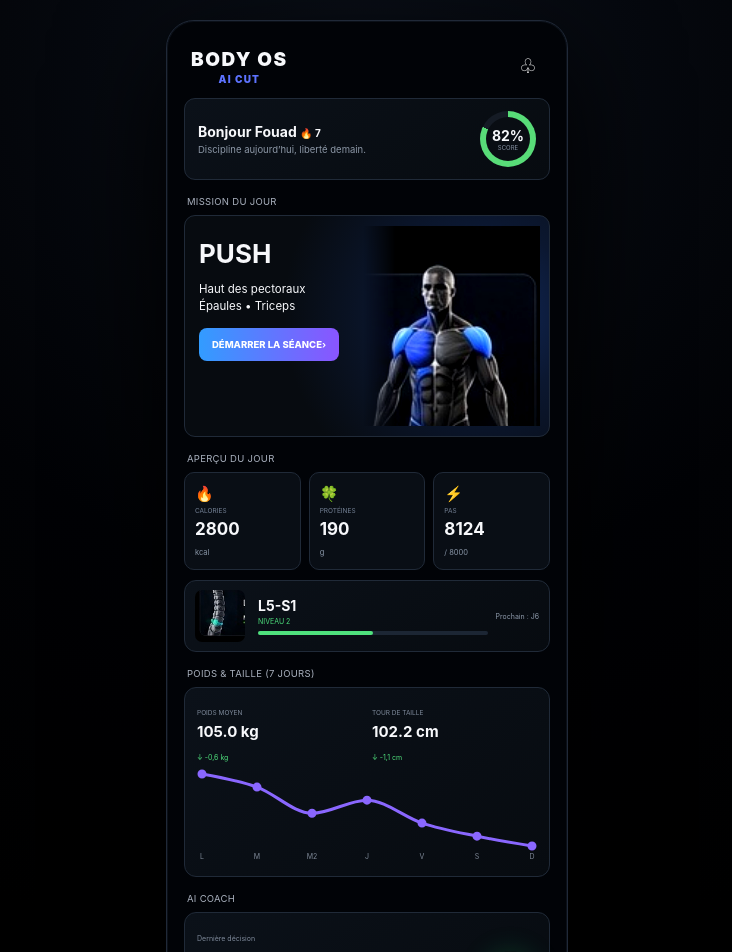
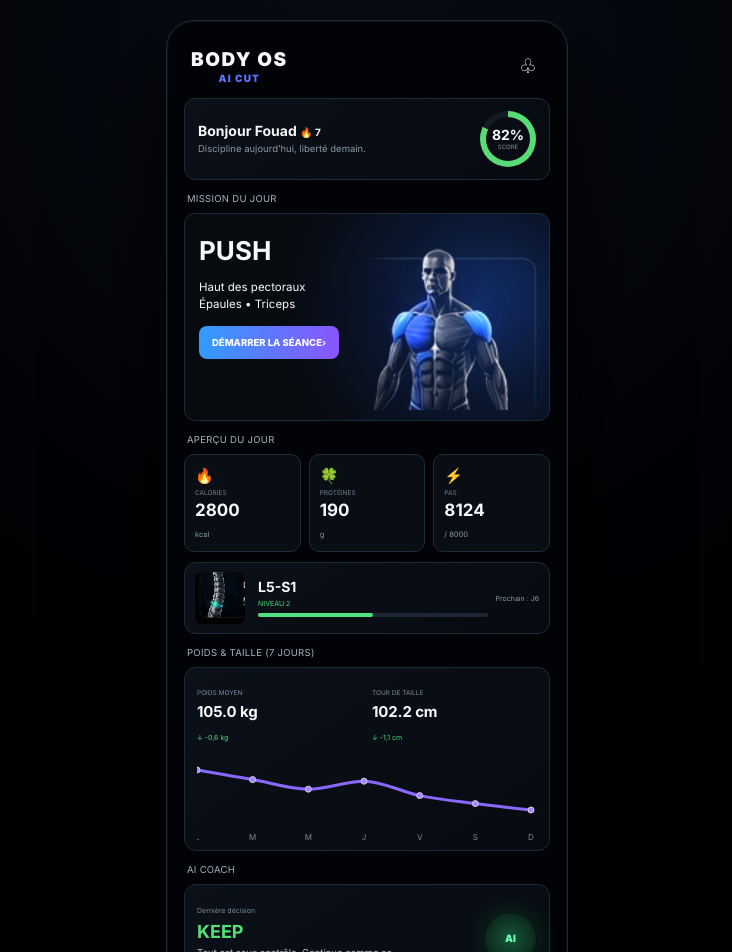
Before and after one commit to fouadnana/body-os, a React (Vite) app: page / in a window 1280 px wide. Shown: the top 952 px of the page, without its empty margins (273-1005 px from the left). Built offline with nearby package versions, Linux system fonts and the light colour scheme.

Commit message:
feat: BODY OS V6.1 TODAY finalize

```diff
--- a/src/App.tsx
+++ b/src/App.tsx
@@ -7,6 +7,10 @@ const l5Spine = new URL('./assets/l5-spine.jpg', import.meta.url).href
 
 type Tab = 'today'|'workout'|'nutrition'|'progress'|'coach'
 const target={calories:2800,protein:190,fat:85,carbs:319,steps:8000}
+const fallbackTrendData=[
+  {day:'L',weight:105.6},{day:'M',weight:105.0},{day:'M',weight:104.4},
+  {day:'J',weight:104.9},{day:'V',weight:104.0},{day:'S',weight:103.5},{day:'D',weight:103.1}
+]
 
 const nav:[Tab,string,string][]=[
   ['today','⌂','TODAY'],
@@ -28,12 +32,12 @@ export default function App(){
 
   const current=sessions[day%sessions.length]
   const latest=daily.at(-1)
-  const chartData=daily.slice(-7).length>=2 ? daily.slice(-7) : [
-    {date:'L',weight:106.1},{date:'M',weight:105.7},{date:'M2',weight:104.9},{date:'J',weight:105.3},{date:'V',weight:104.6},{date:'S',weight:104.2},{date:'D',weight:103.9}
-  ]
   const weight=latest?.weight??105
   const waist=latest?.waist??102.2
   const latestCheck=checkins.at(-1)
+  const trendData=daily.length>=2
+    ? daily.slice(-7).map((x:any,i:number)=>({day:['L','M','M','J','V','S','D'][Math.max(0,7-Math.min(7,daily.slice(-7).length)+i)]||'',weight:x.weight}))
+    : fallbackTrendData
 
   const decision=useMemo(()=>{
     if(!latestCheck)return{type:'KEEP',cls:'keep',text:'Tout est sous contrôle. Continue comme ça.'}
@@ -124,11 +128,11 @@ export default function App(){
           </div>
           <div className="trendChart">
             <ResponsiveContainer width="100%" height={112}>
-              <LineChart data={chartData}>
-                <XAxis dataKey="date" tick={{fontSize:7,fill:'#7f8998'}} axisLine={false} tickLine={false}/>
-                <YAxis hide domain={['dataMin - .6','dataMax + .6']}/>
+              <LineChart data={trendData} margin={{top:8,right:6,bottom:2,left:0}}>
+                <XAxis dataKey="day" tick={{fontSize:8,fill:'#7f8998'}} axisLine={false} tickLine={false} interval={0}/>
+                <YAxis hide domain={['dataMin - 1','dataMax + 1']}/>
                 <Tooltip contentStyle={{background:'#090e15',border:'1px solid #202a38',borderRadius:8,fontSize:9}}/>
-                <Line type="monotone" dataKey="weight" stroke="#8a67ff" strokeWidth={3} dot={{r:3,fill:'#8a67ff'}}/>
+                <Line type="monotone" dataKey="weight" stroke="#8a67ff" strokeWidth={3} dot={{r:3,fill:'#a287ff',stroke:'#d6ccff',strokeWidth:1}} activeDot={{r:4}}/>
               </LineChart>
             </ResponsiveContainer>
           </div>
--- a/src/styles.css
+++ b/src/styles.css
@@ -14,3 +14,46 @@
 .aiCoachCard{height:105px;padding:12px}.aiCoachCard b{font-size:18px}.aiCoachCard p{font-size:9.5px}.brainGlow{width:53px;height:53px;right:12px;bottom:12px;box-shadow:0 0 28px #19c96a33}
 .bottomNav{height:68px;background:#03070cf5}.bottomNav button span{font-size:16px}.bottomNav button small{font-size:6.5px}
 @media(min-width:431px){.desktopStage{padding:20px 24px 42px}.phoneApp{min-height:874px}}
+
+
+/* V6.1 — TODAY final polish */
+.phoneApp{
+  -webkit-font-smoothing:antialiased;
+  text-rendering:geometricPrecision;
+}
+.todayScreen .missionCard{
+  height:208px;
+}
+.todayScreen .missionVisual img{
+  width:112%;
+  height:106%;
+  object-fit:cover;
+  object-position:center 46%;
+  border-radius:0;
+  mix-blend-mode:screen;
+  filter:contrast(1.13) saturate(1.12) brightness(1.02);
+  mask-image:linear-gradient(90deg,transparent 0%,#000 16%,#000 100%);
+  -webkit-mask-image:linear-gradient(90deg,transparent 0%,#000 16%,#000 100%);
+}
+.todayScreen .trendCard{
+  height:184px;
+}
+.todayScreen .trendChart{
+  height:122px;
+  margin-top:2px;
+}
+.todayScreen .trendStats b{
+  letter-spacing:-.01em;
+}
+.todayScreen .aiCoachCard{
+  height:94px;
+}
+.todayScreen .sectionLabel{
+  margin-top:14px;
+}
+.todayScreen .kpiGrid article{
+  min-height:78px;
+}
+@media(max-width:430px){
+  .todayScreen .trendCard{height:182px}
+}
```
Also changed, not shown: 1 other file (tests, documents, lock files or other folders).
